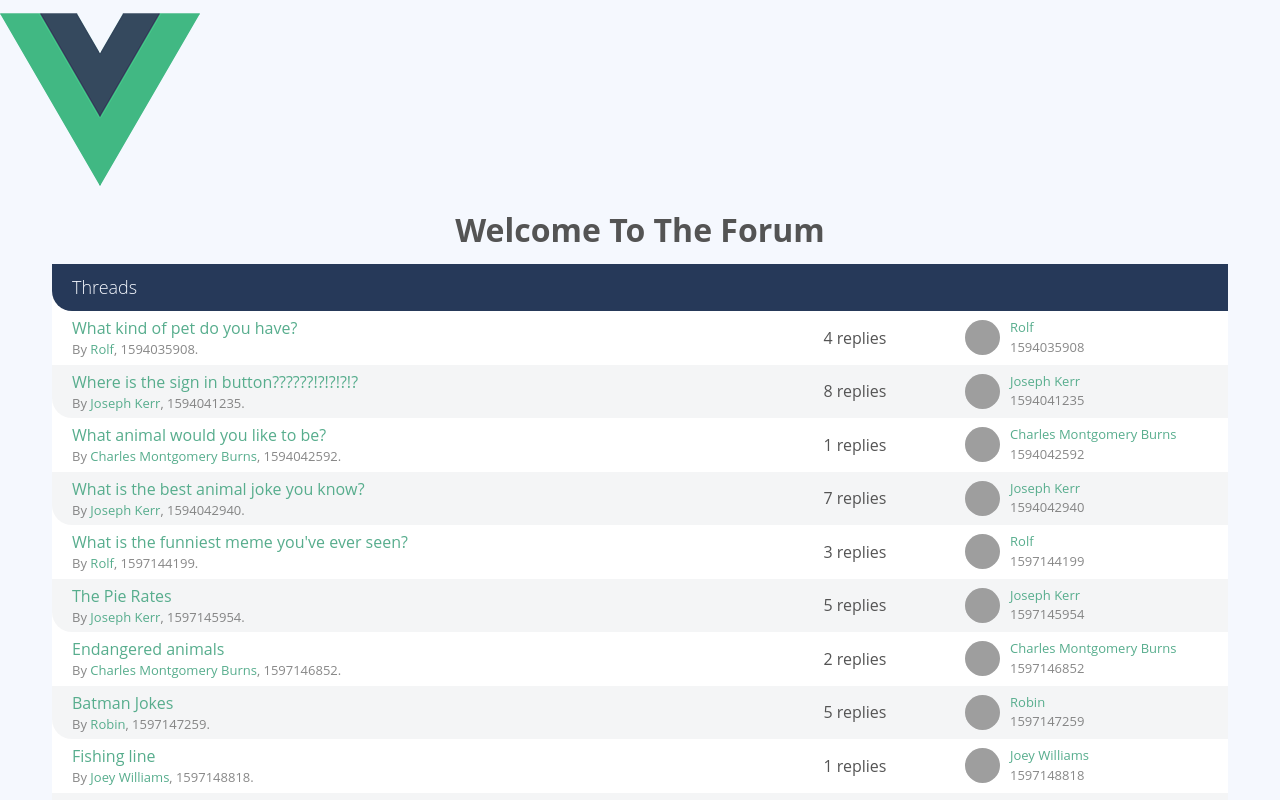
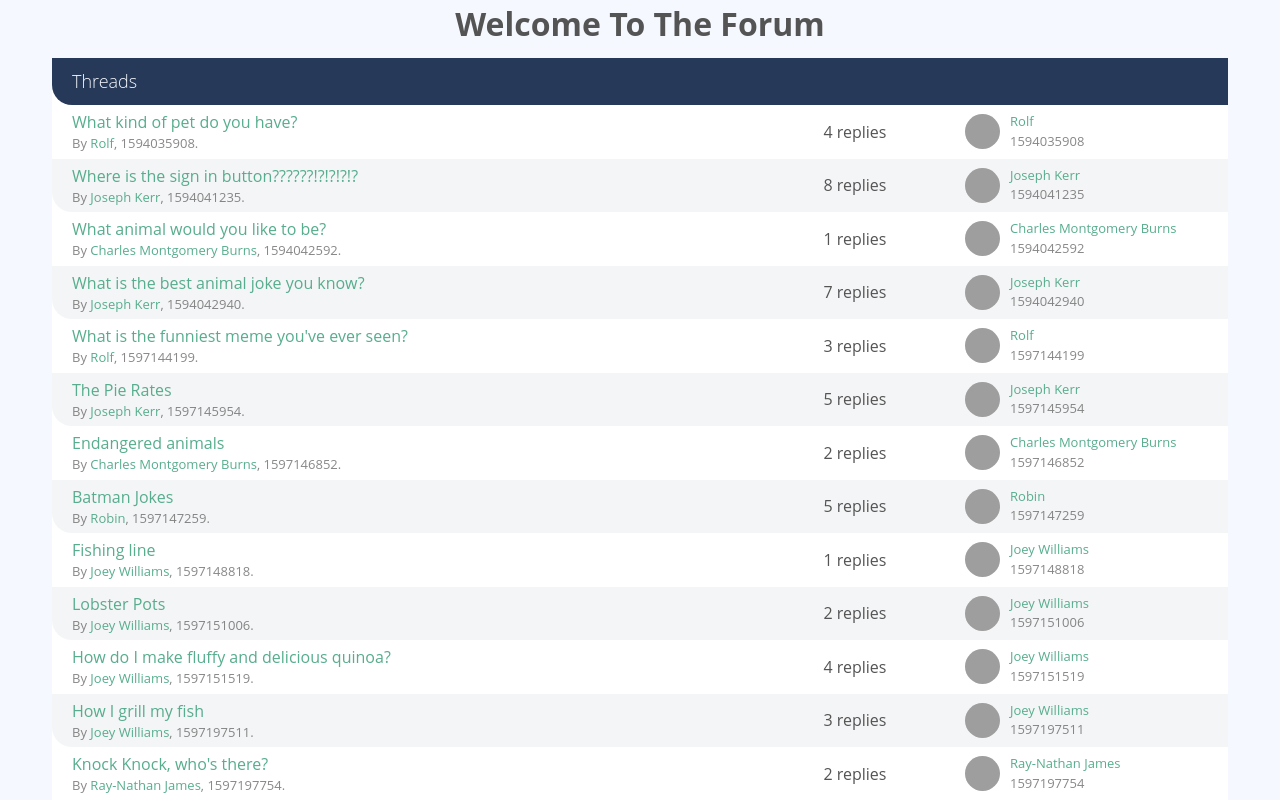
Before and after one commit to D10f/vue-masterclass, a Vue app: page / in a window 1280 px wide. Shown: the top 800 px of the page. Built offline with nearby package versions, Linux system fonts and the light colour scheme; grey boxes are pictures that could not be loaded.

Commit message:
Removed vue logo

```diff
--- a/src/App.vue
+++ b/src/App.vue
@@ -1,5 +1,4 @@
 <template>
-  <img alt="Vue logo" src="./assets/logo.png">
   <div class="container">
     <router-view />
   </div>
```
Also changed, not shown: src/assets/logo.png (deleted).
